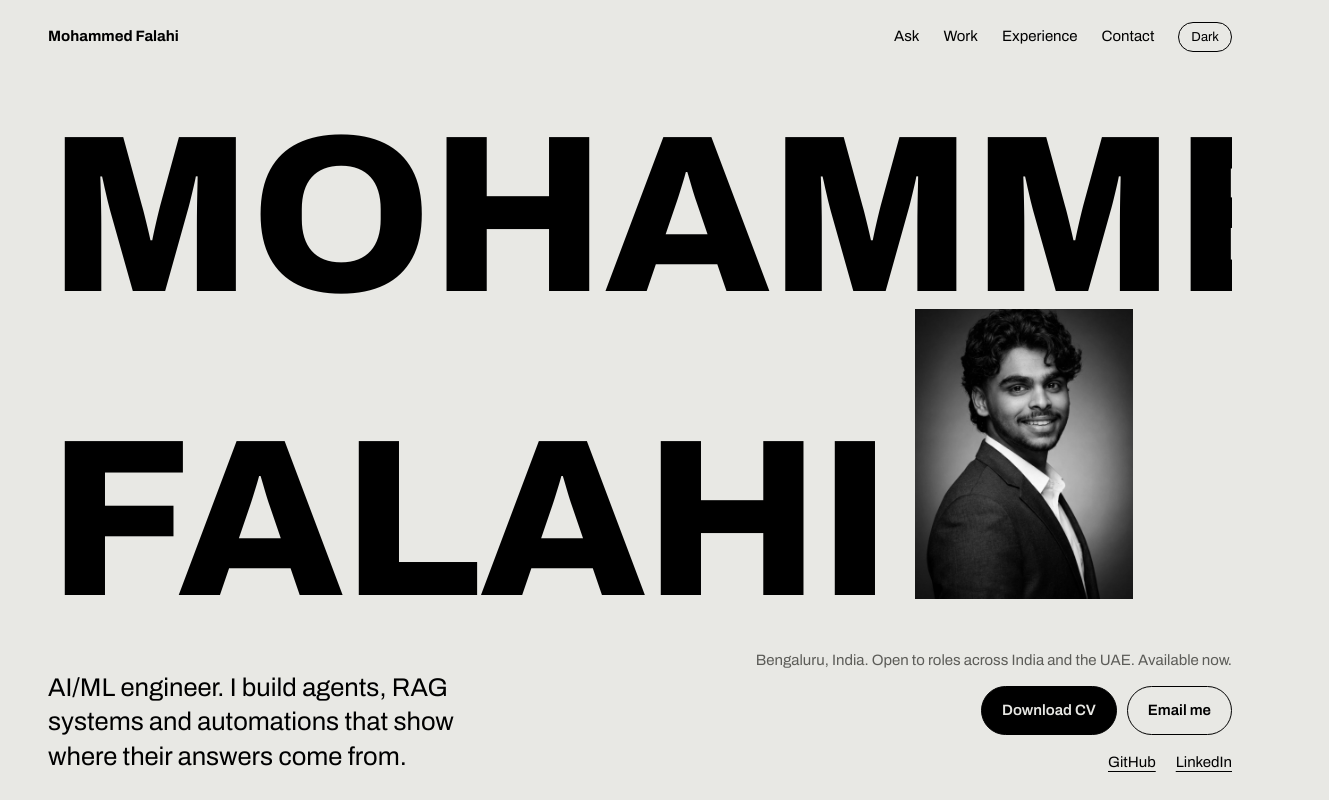
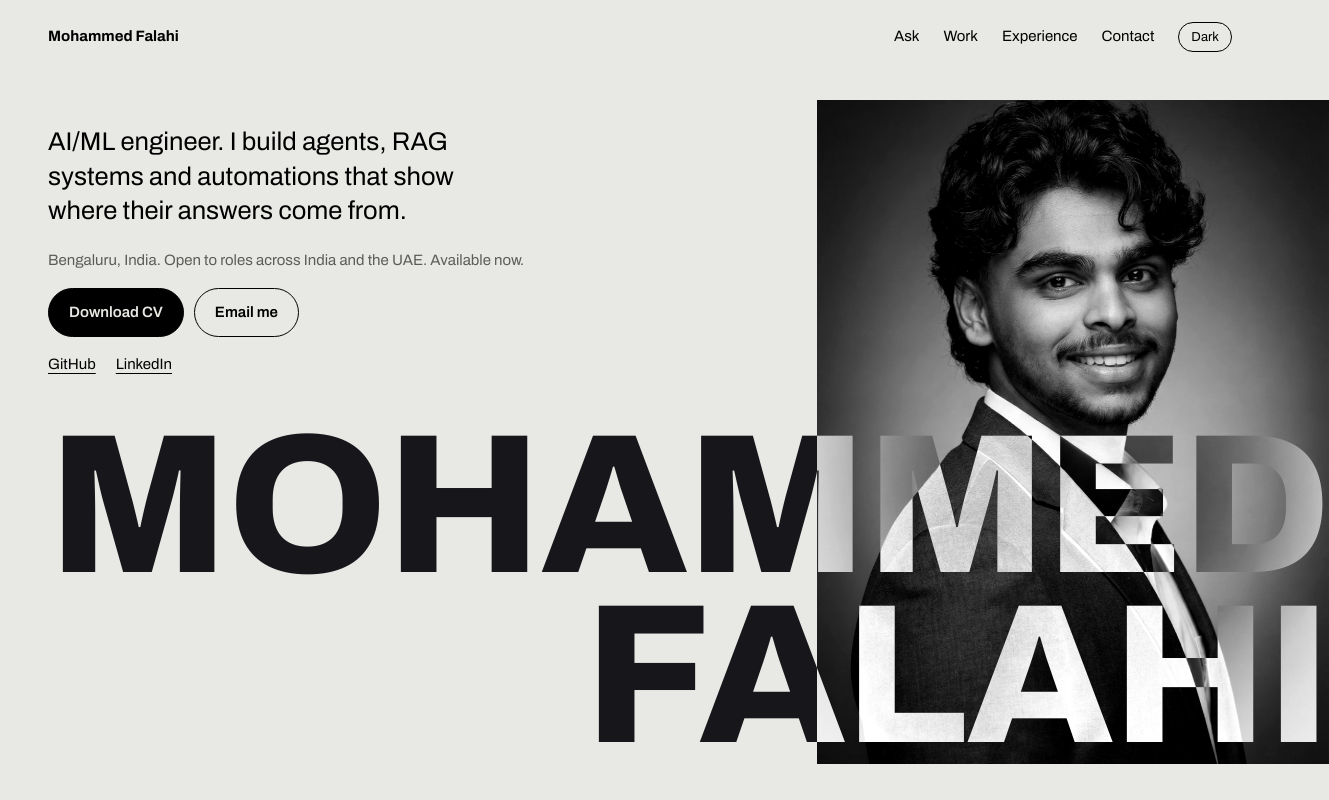
Before and after one commit to mohammedfalahi/Falahi_portfolio, a React (Vite) app: page / in a window 1280 px wide. Shown: the top 800 px of the page, 1329 px wide, since content can reach past the window. Built offline with nearby package versions, Linux system fonts and the light colour scheme.

Commit message:
feat: poster hero with the portrait as the hero image
The name crosses the photo in difference blend, so it turns negative over
the photo. On load, the photo is revealed bottom-up and the name rises.

Co-Authored-By: Claude Opus 5.5 <noreply@anthropic.com>

```diff
--- a/src/sections/Hero.tsx
+++ b/src/sections/Hero.tsx
@@ -5,35 +5,46 @@ import { container, focusRing } from '../lib/ui'
 const pill = `inline-block rounded-full border-[1.5px] border-ink px-5 py-3 text-[15px] font-semibold no-underline ${focusRing}`
 const textLink = `rounded-sm underline underline-offset-4 ${focusRing}`
 
+/**
+ * Poster hero: a tall portrait on the right with the name set across it.
+ * The name uses difference blending, so where it crosses the photo it turns
+ * into a photographic negative, and on plain paper it reads as solid ink.
+ */
 export function Hero() {
   const reduced = usePrefersReducedMotion()
-  const rise = reduced ? '' : 'animate-rise'
+  const anim = (cls: string) => (reduced ? '' : cls)
 
   return (
-    <section className={`${container} pb-10 pt-[4vw]`}>
-      <h1 className="cond m-0 text-[clamp(64px,17.5vw,252px)] leading-[.82]">
-        <span className="block overflow-hidden">
-          <span className={`block ${rise}`}>Mohammed</span>
-        </span>
-        <span className="block overflow-hidden">
-          <span
-            className={`flex items-end gap-[clamp(12px,2vw,28px)] ${rise} [animation-delay:100ms]`}
+    <section className={`${container} relative isolate bg-paper pb-14 pt-6 md:pt-[2vw]`}>
+      <div className="grid">
+        <figure
+          className={`col-start-1 row-start-1 m-0 w-[64vw] justify-self-end self-start overflow-hidden md:w-[40vw] md:max-w-[560px] ${anim('animate-unveil')}`}
         >
-            Falahi
           <img
             src="/about-portrait.jpg"
             alt="Mohammed Falahi"
-              className="mb-[.06em] aspect-[3/4] w-[clamp(96px,17vw,240px)] shrink-0 object-cover object-[50%_20%] grayscale"
+            width={1002}
+            height={1300}
+            className={`block aspect-[1002/1300] w-full object-cover object-[50%_20%] grayscale contrast-[1.05] ${anim('animate-settle')}`}
           />
+        </figure>
+
+        {/* `relative` without a z-index paints this above the photo without creating a
+            stacking context, so the name can still blend with the photo and the paper. */}
+        <div className="relative col-start-1 row-start-1 flex flex-col md:min-h-[min(52vw,728px)] md:justify-between">
+          <h1 className="cond order-1 m-0 mt-[58vw] text-[clamp(60px,15.5vw,232px)] leading-[.82] text-white mix-blend-difference md:order-2 md:mb-[3vw] md:mt-10">
+            <span className="block overflow-hidden pt-[.04em]">
+              <span className={`block ${anim('animate-rise [animation-delay:250ms]')}`}>Mohammed</span>
             </span>
+            <span className="block overflow-hidden pt-[.04em] md:text-right">
+              <span className={`block ${anim('animate-rise [animation-delay:350ms]')}`}>Falahi</span>
             </span>
           </h1>
 
-      <div className="mt-9 grid items-end gap-10 md:grid-cols-[1.2fr_1fr]">
+          <div className="order-2 mt-9 max-w-[30rem] md:order-1 md:mt-[2vw] md:max-w-[calc(100%-min(40vw,560px)-3vw)]">
             <p className="m-0 max-w-[30ch] text-[clamp(20px,2vw,26px)] leading-[1.35]">{profile.intro}</p>
-        <div className="md:text-right">
-          <p className="m-0 text-[15px] text-graphite">{profile.meta}</p>
-          <div className="mt-3.5 flex flex-wrap gap-2.5 md:justify-end">
+            <p className="m-0 mt-5 text-[15px] text-graphite">{profile.meta}</p>
+            <div className="mt-4 flex flex-wrap gap-2.5">
               <a href={profile.cv} download className={`${pill} bg-ink text-paper`}>
                 Download CV
               </a>
@@ -41,7 +52,7 @@ export function Hero() {
                 Email me
               </a>
             </div>
-          <div className="mt-4 flex gap-5 text-[15px] md:justify-end">
+            <div className="mt-4 flex gap-5 text-[15px]">
               <a href={profile.github} target="_blank" rel="noreferrer" className={textLink}>
                 GitHub
               </a>
@@ -51,6 +62,7 @@ export function Hero() {
             </div>
           </div>
         </div>
+      </div>
     </section>
   )
 }
--- a/tailwind.config.js
+++ b/tailwind.config.js
@@ -20,11 +20,15 @@ export default {
             },
             keyframes: {
                 blink: { '50%': { opacity: '0' } },
-                rise: { from: { transform: 'translateY(100%)' }, to: { transform: 'translateY(0)' } }
+                rise: { from: { transform: 'translateY(100%)' }, to: { transform: 'translateY(0)' } },
+                unveil: { from: { clipPath: 'inset(100% 0 0 0)' }, to: { clipPath: 'inset(0 0 0 0)' } },
+                settle: { from: { transform: 'scale(1.12)' }, to: { transform: 'scale(1)' } }
             },
             animation: {
                 blink: 'blink 1s steps(1) infinite',
-                rise: 'rise 700ms cubic-bezier(.2,.7,.1,1) both'
+                rise: 'rise 700ms cubic-bezier(.2,.7,.1,1) both',
+                unveil: 'unveil 900ms cubic-bezier(.7,0,.2,1) both',
+                settle: 'settle 1400ms cubic-bezier(.2,.7,.1,1) both'
             }
         }
     },
```
Lines whose indentation alone changed are shown as unchanged.
